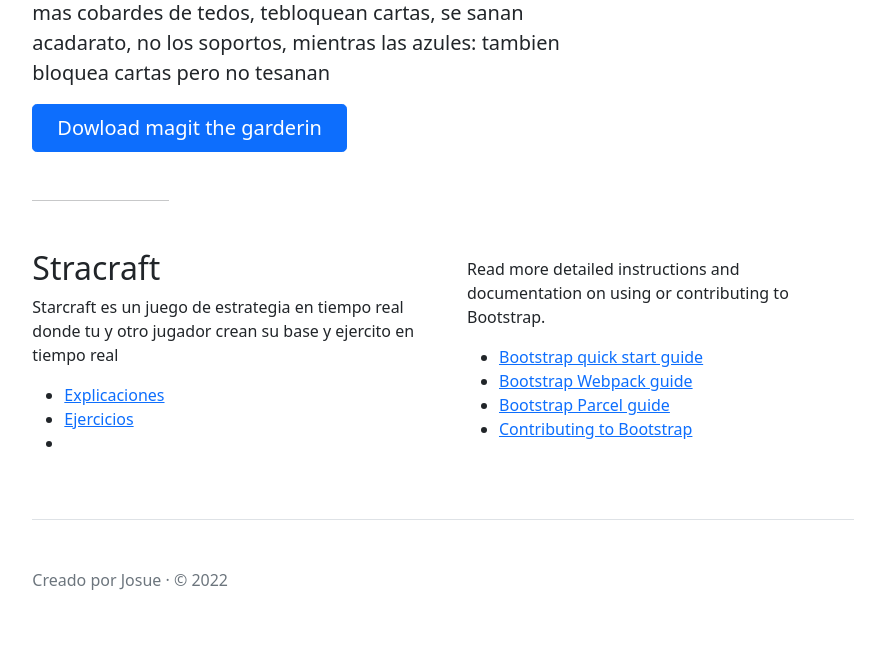
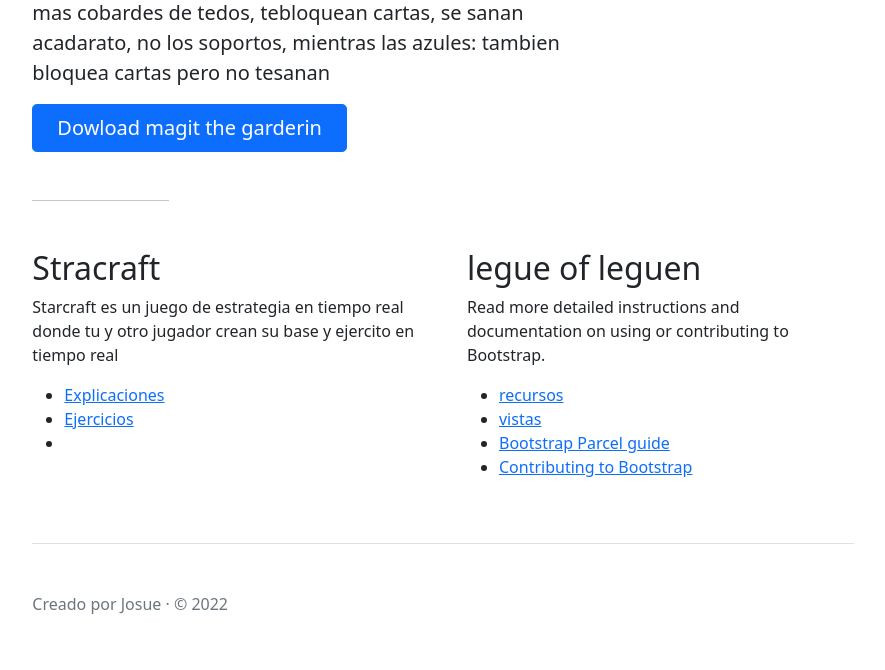
Before and after one commit to josther/progarmacion_visual, a PHP site: page /sakila/index.php in a window 1280 px wide. Shown: the part 487-1157 px from the top of the page, without its empty margins (197-1082 px from the left). Before the commit the page ends 1077 px from the top, so only its background shows below. Run offline with PHP 8.4, Linux system fonts and the light colour scheme; some libraries are stand-ins or nearby versions.

Commit message:
modulo 4

```diff
--- a/modulo4/sakila/index.php
+++ b/modulo4/sakila/index.php
@@ -10,7 +10,7 @@
     <link href="https://cdn.jsdelivr.net/npm/bootstrap@5.1.3/dist/css/bootstrap.min.css" rel="stylesheet"
         integrity="sha384-1BmE4kWBq78iYhFldvKuhfTAU6auU8tT94WrHftjDbrCEXSU1oBoqyl2QvZ6jIW3" crossorigin="anonymous">
 
-    <title>Hello, world!</title>
+    <title>juegos</title>
 </head>
 
 <body>
@@ -91,11 +91,11 @@
                 </div>
 
                 <div class="col-md-6">
-                    <h2></h2>
+                    <h2>legue of leguen</h2>
                     <p>Read more detailed instructions and documentation on using or contributing to Bootstrap.</p>
                     <ul class="icon-list">
-                        <li><a href="/docs/5.1/getting-started/introduction/">Bootstrap quick start guide</a></li>
-                        <li><a href="/docs/5.1/getting-started/webpack/">Bootstrap Webpack guide</a></li>
+                        <li><a href="./recursos/">recursos</a></li>
+                        <li><a href="./vistas/">vistas</a></li>
                         <li><a href="/docs/5.1/getting-started/parcel/">Bootstrap Parcel guide</a></li>
                         <li><a href="/docs/5.1/getting-started/contribute/">Contributing to Bootstrap</a></li>
                     </ul>
```
